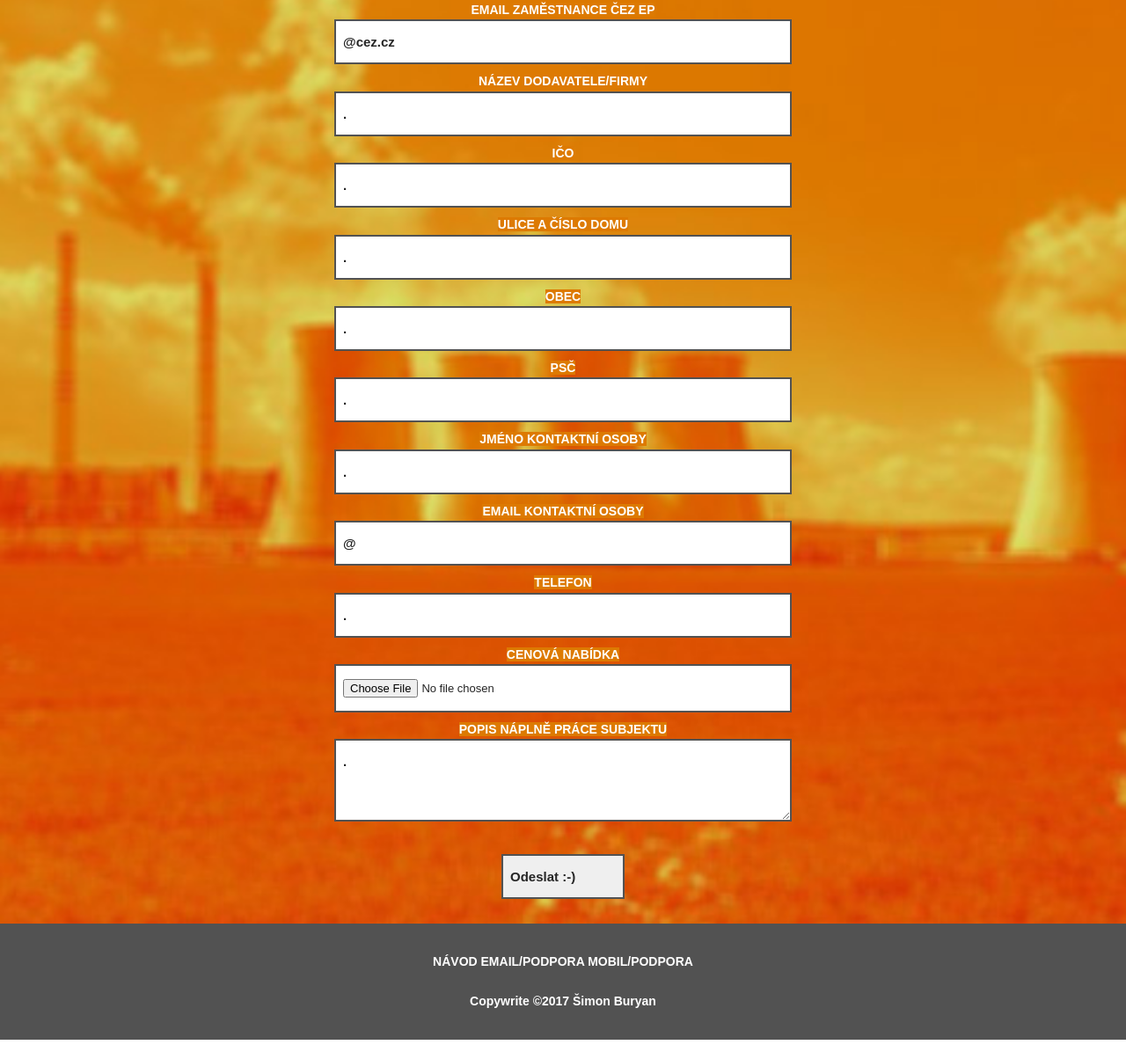
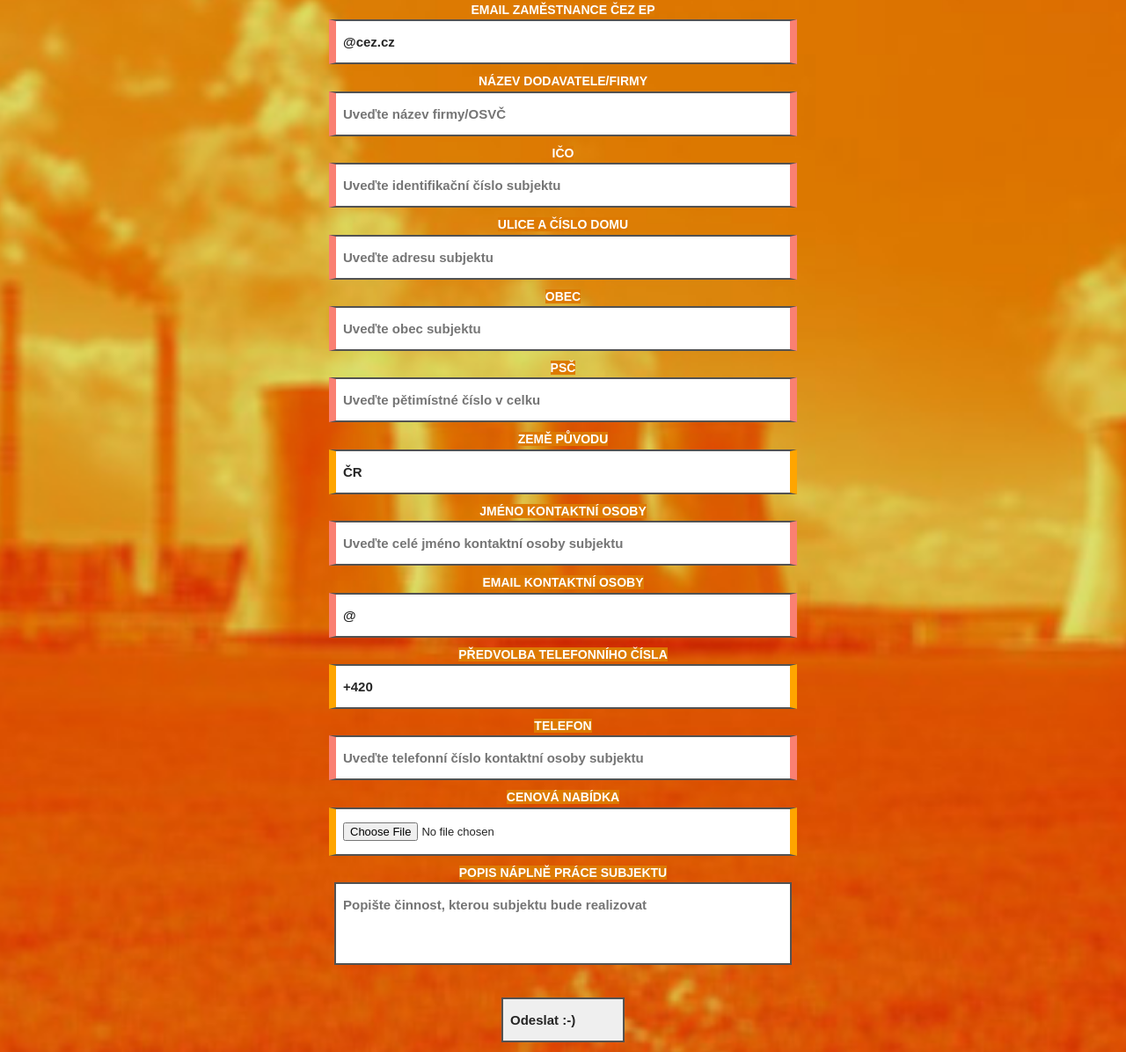
Before and after one commit to SimonB87/DotaznikNovyDodavatel, a plain HTML site: page index.html in a window 1280 px wide. Shown: the part 225-1421 px from the top of the page at 88% size. Drawn offline with Linux system fonts and the light colour scheme.

Commit message:
Added semi-working validation for questionare

```diff
--- a/index.html
+++ b/index.html
@@ -35,62 +35,76 @@
 <div class="dotaznik">
 	<!-- Dotazník -->
 	<form action="contact.html">
+    <!-- start - DIV pro CSS validaci odpovědí -->
+   <div class="dotaznikvalid">
     <p>
       <!-- Nadpis kategorie -->
       <label for="textdemo" class="titul"><strong>Email zaměstnance ČEZ EP<strong></label><br>
       <!-- Pole kategorie -->
-      <input type="text" name="zamestnanec" id="zamestnanec" value="@cez.cz"><br>
+      <input type="email" name="zamestnanec" id="zamestnanec" value="@cez.cz" required><br>
     </p>
 
     <p>
       <label for="textdemo" class="titul"><strong>Název dodavatele/firmy<strong></label><br>
-      <input type="text" name="fnazev" id="fnazev" value="."><br>
+      <input type="text" name="fnazev" id="fnazev" placeholder="Uveďte název firmy/OSVČ" required><br>
     </p>
 
     <p>
       <label for="textdemo" class="titul"><strong>IČO<strong></label><br>
-		  <input type="text" name="fico" id="fico" value="."><br>
+		  <input type="number" name="fico" id="fico" placeholder="Uveďte identifikační číslo subjektu" required><br>
     </p>
 
    <p>
      <label for="textdemo" class="titul"><strong>Ulice a číslo domu<strong></label><br>
-		 <input type="text" name="adresa" id="adreulice" value="."><br>
+		 <input type="text" name="adresa" id="adreulice" placeholder="Uveďte adresu subjektu" required><br>
    </p>
 
    <p>
      <label for="textdemo" class="titul"><strong>Obec<strong></label><br>
-		 <input type="text" name="adresa" id="adreobec" value="."><br>
+		 <input type="text" name="adresa" id="adreobec" placeholder="Uveďte obec subjektu" required><br>
   </p>
 
    <p>
      <label for="textdemo" class="titul"><strong>PSČ<strong></label><br>
-		 <input type="text" name="adresa" id="adrepsc" value="."><br>
+		 <input type="number" name="adresa" id="adrepsc" placeholder="Uveďte pětimístné číslo v celku" required><br>
   </p>
+
+  <p>
+    <label for="zeme" class="titul"><strong>Země původu<strong></label><br>
+    <input type="text" name="zeme" id="adrezeme" placeholder="Uveďte zemi původu" value="ČR" optional><br>
+ </p>
 
    <p>
      <label for="textdemo" class="titul"><strong>Jméno kontaktní osoby<strong></label><br>
-		 <input type="text" name="kontakt" id="kontakt" value="."><br>
+		 <input type="text" name="kontakt" id="jmkontakt" placeholder="Uveďte celé jméno kontaktní osoby subjektu" required><br>
   </p>
 
    <p>
      <label for="textdemo" class="titul"><strong>Email kontaktní osoby<strong></label><br>
-		 <input type="text" name="email" id="email" value="@"><br>
+		 <input type="email" name="email" id="emailkontakt" value="@" placeholder="Uveďte email kontaktní osoby subjektu" required><br>
   </p>
 
   <p>
+    <label for="textdemo" class="titul"><strong>Předvolba telefonního čísla<strong></label><br>
+		<input type="text" name="predmob" id="predmobkontakt" placeholder="Uveďte telefonní číslo kontaktní osoby subjektu" value="+420" optional><br>
+  </p>
+
+  <p> <!-- dodat minimální délku čísla přes valudaci v JAVASCRIPTu, CSS validace nefunguje :-(  -->
     <label for="textdemo" class="titul"><strong>Telefon<strong></label><br>
-		<input type="text" name="mob" id="mob" value="."><br>
+		<input type="text" name="mob" id="telkontakt" placeholder="Uveďte telefonní číslo kontaktní osoby subjektu" min=1000 max=999999999 required><br>
   </p>
 
    <p>
      <label for="textdemo" class="titul"><strong>Cenová nabídka<strong></label><br>
-     <input type="file" id="file"  class="soubor" accept="image/jpeg">
+     <input type="file" id="file"  class="soubor" accept="image/jpeg" placeholder="Přiložte soubor, pokud je k dispozici" optional>
    </p>
 
    <p>
      <label for="textdemo" class="titul"><strong>Popis náplně práce subjektu<strong></label><br>
-		 <textarea name="message" id="zprava">.</textarea><br>
+		 <textarea name="message" id="zprava" placeholder="Popište činnost, kterou subjektu bude realizovat" optional></textarea><br>
   </p>
+  <!-- finish- DIV pro CSS validaci odpovědí -->
+  </div>
   <!-- tlačítko na odeslání -->
   <p>
     <br>
--- a/style.css
+++ b/style.css
@@ -60,7 +60,10 @@ form input, form textarea {
   font-size: 13px;
 }
 
-form textarea {height: 150px;}
+form textarea {
+  height: 150px;
+  resize: none;
+}
 
 @media(min-width:700px){
 	form input, form textarea{
@@ -85,6 +88,43 @@ form textarea {height: 150px;}
 
 /*Dotaznik - styly - finish podrobného stylizování*/
 
+.dotaznikvalid input:optional {
+  border-left-color: orange;
+  border-right-color: orange;
+  border-left-width: 8px;
+  border-right-width: 8px;
+}
+.dotaznikvalid input:required:valid {
+  border-left-color: palegreen;
+  border-right-color: palegreen;
+  border-left-width: 8px;
+  border-right-width: 8px;
+}
+.dotaznikvalid input:invalid {
+  border-left-color: salmon;
+  border-right-color: salmon;
+  border-left-width: 8px;
+  border-right-width: 8px;
+}
+.dotaznikvalid input:required:focus:valid {
+  background: url("yes.jpg") no-repeat 95% 50%;
+  background-color: lightyellow;
+  background-size: 25px;
+}
+.dotaznikvalid input:focus:invalid {
+  background: url("no.jpg") no-repeat 95% 50%;
+  background-size: 25px;
+  background-color: lightyellow;
+}
+
+/*Dotaznik - validace podrobná - start*/
+
+
+
+
+/*Dotaznik - validace podrobná - finish*/
+
+
 .footer{
   margin-top: 20px;
   text-align: center;
```
Also changed, not shown: no.jpg (added), yes.jpg (added), 1 other file.
